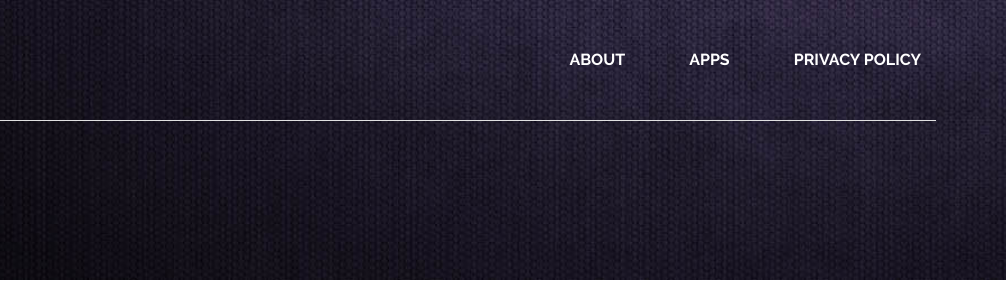
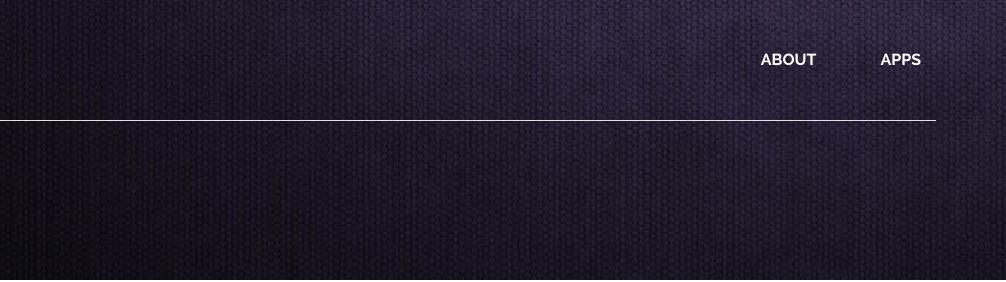
Before and after one commit to IDGames064/idgames064.github.io, a plain HTML site: page privacy.html in a window 1280 px wide. Shown: the top 282 px of the page, 274-1280 px from the left. Drawn offline with Linux system fonts and the light colour scheme.

Commit message:
second commit

```diff
--- a/privacy.html
+++ b/privacy.html
@@ -31,7 +31,6 @@
 						<ul class="menu">
 							<li><a href="index.html">about</a></li>
 							<li><a href="#">apps</a></li>
-							<li><a href="#">privacy policy</a></li>
 						</ul>
 					</div>
 				</div>
```
Also changed, not shown: index.html (+1 -1 lines).
